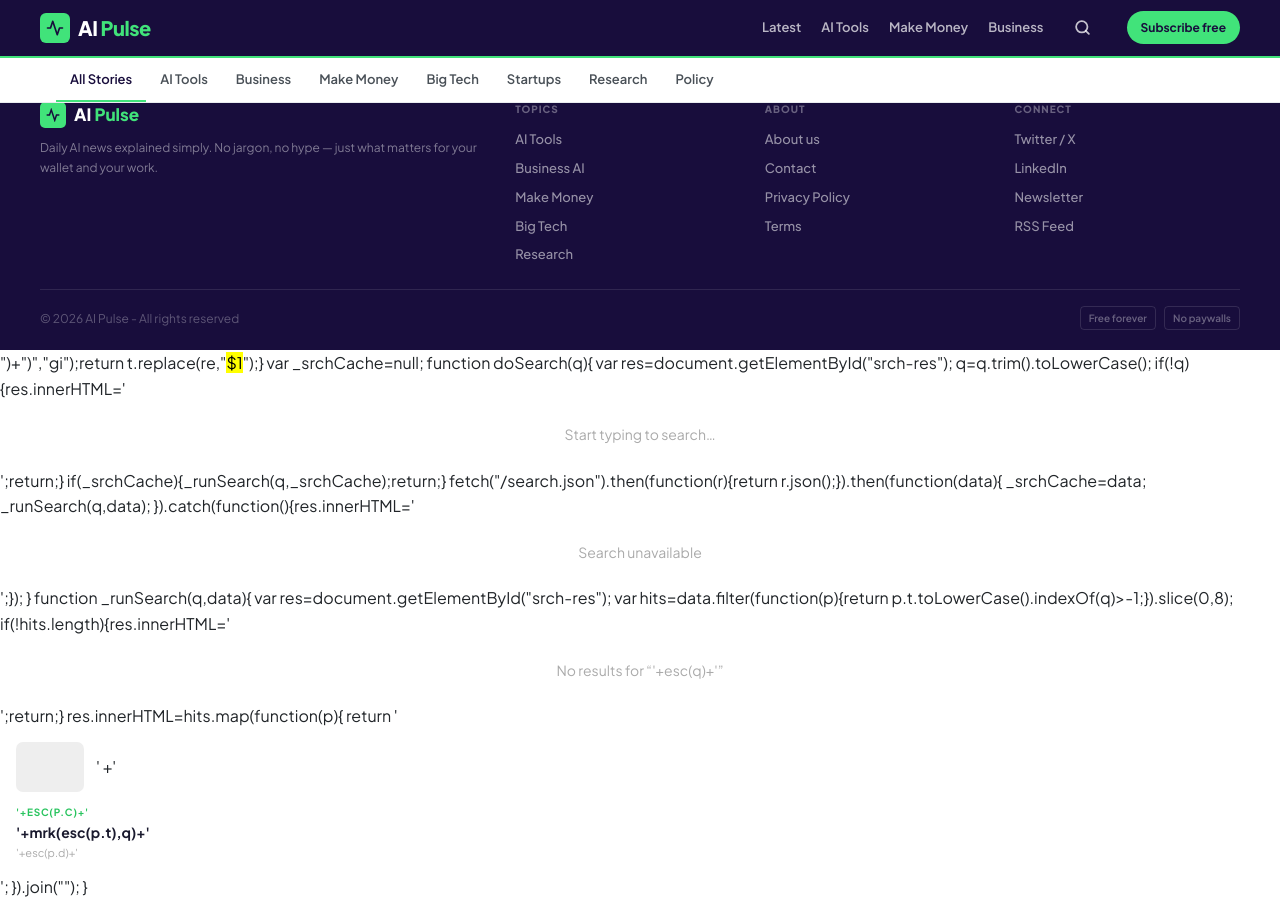
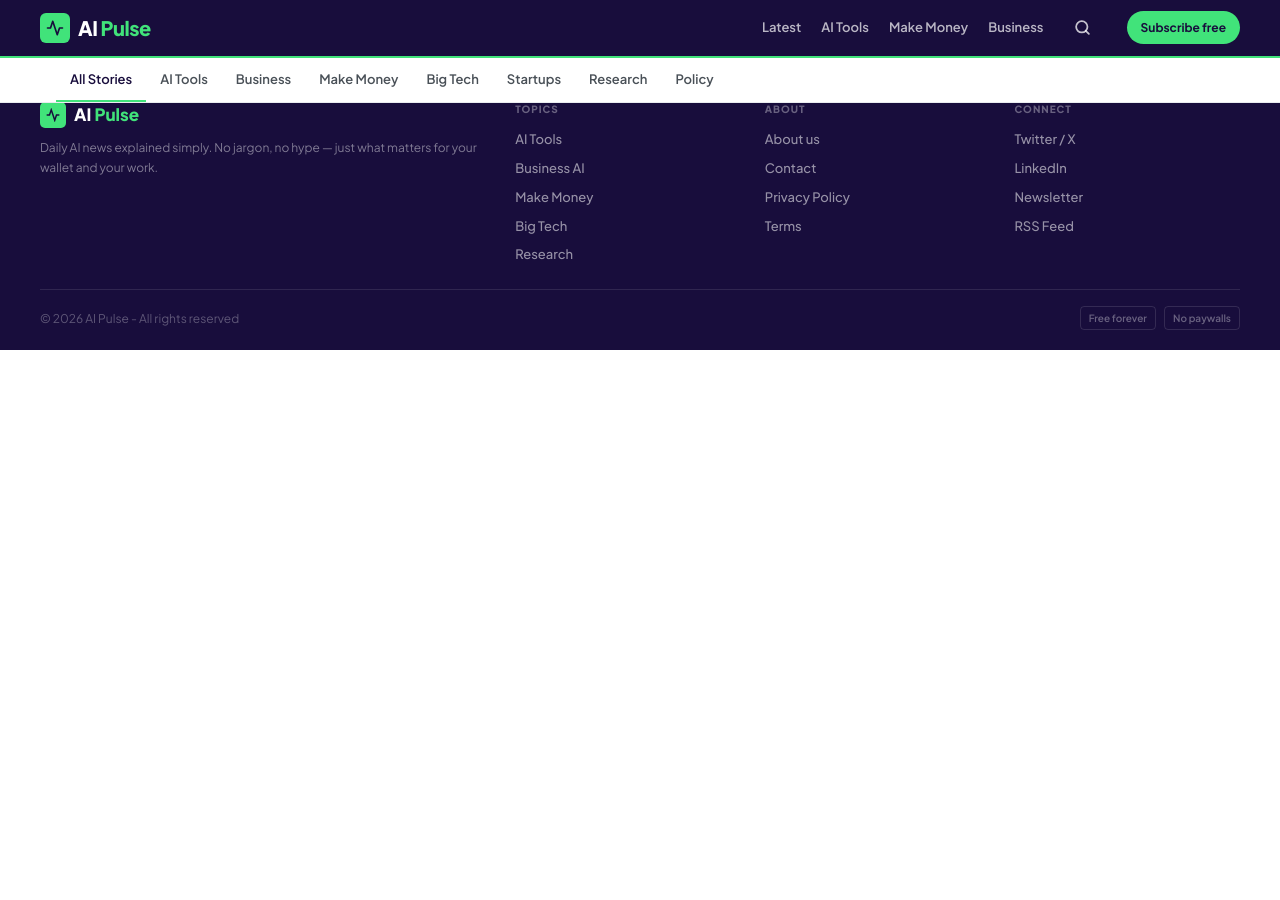
Before and after one commit to Ruirodsantos/ruirodsantos.github.io, a Jekyll site: the page built from index.html, in a window 1280 px wide and 900 px high, scrolled down 4705 px. Built offline with Jekyll 4.4.1, drawn with Linux system fonts in a browser that asks for light colours; after the commit the page ends 5055 px from its top, so only the background shows below that.

Commit message:
fix: remove leaked search JS from outside script tag — critical visual bug

```diff
--- a/_layouts/default.html
+++ b/_layouts/default.html
@@ -499,26 +499,5 @@
     if(m[h]) setTimeout(function(){window.setTab(h);},200);
   })();
   </script>
-</body>")+")","gi");return t.replace(re,"<mark>$1</mark>");}
-var _srchCache=null;
-function doSearch(q){
-  var res=document.getElementById("srch-res");
-  q=q.trim().toLowerCase();
-  if(!q){res.innerHTML='<p class="srch-hint">Start typing to search&hellip;</p>';return;}
-  if(_srchCache){_runSearch(q,_srchCache);return;}
-  fetch("/search.json").then(function(r){return r.json();}).then(function(data){
-    _srchCache=data; _runSearch(q,data);
-  }).catch(function(){res.innerHTML='<p class="srch-hint">Search unavailable</p>';});
-}
-function _runSearch(q,data){
-  var res=document.getElementById("srch-res");
-  var hits=data.filter(function(p){return p.t.toLowerCase().indexOf(q)>-1;}).slice(0,8);
-  if(!hits.length){res.innerHTML='<p class="srch-hint">No results for &ldquo;'+esc(q)+'&rdquo;</p>';return;}
-  res.innerHTML=hits.map(function(p){
-    return '<a class="sr-item" href="'+p.u+'"><div class="sr-img" style="background-image:url(\''+p.i+'\')"></div>'
-      +'<div><p class="sr-cat">'+esc(p.c)+'</p><p class="sr-title">'+mrk(esc(p.t),q)+'</p><p class="sr-date">'+esc(p.d)+'</p></div></a>';
-  }).join("");
-}
-</script>
 </body>
 </html>
```
